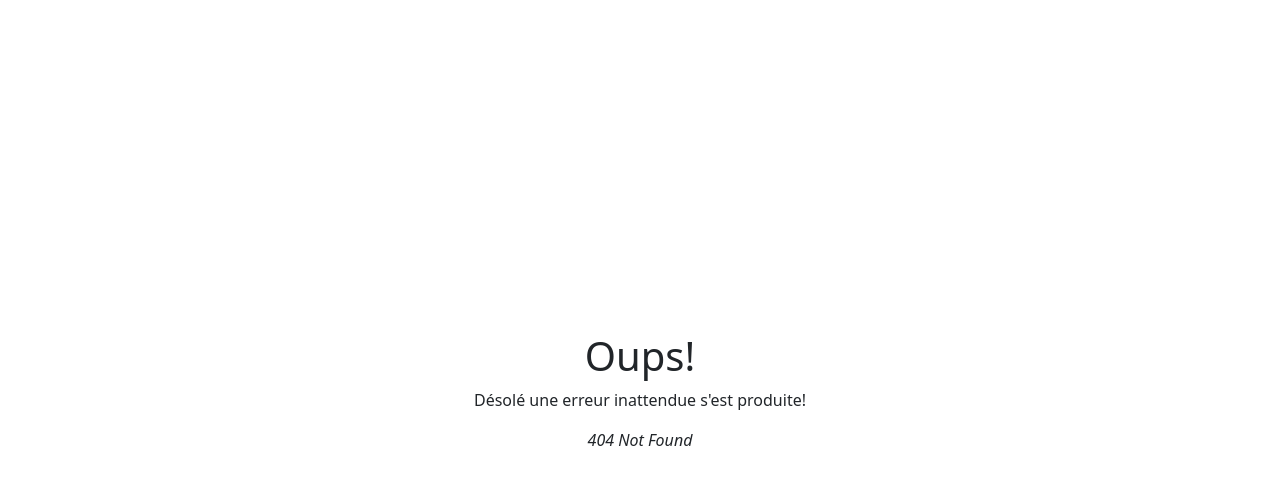
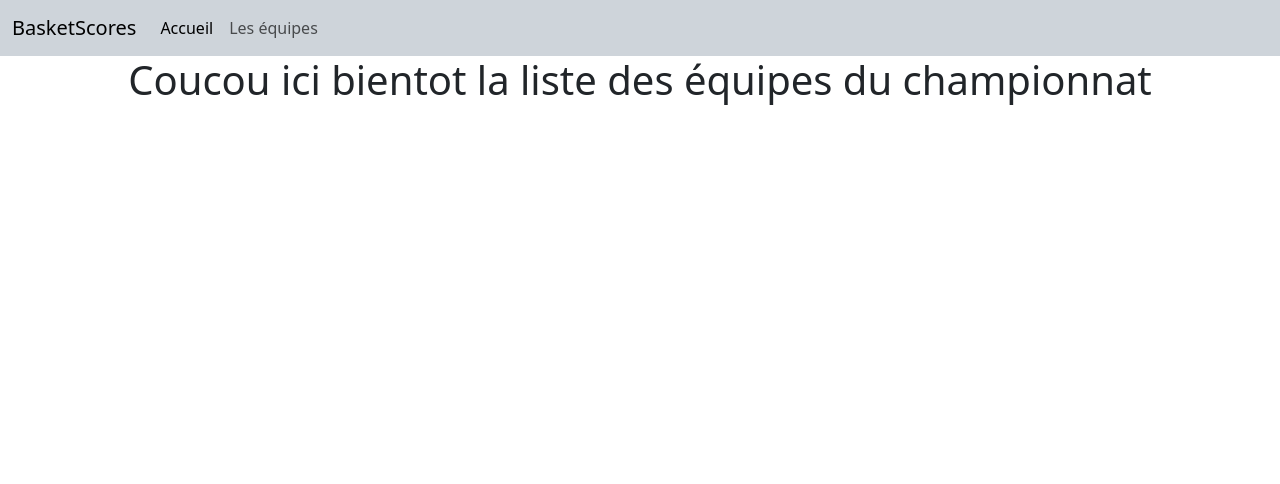
Before and after one commit to JeanNoLimit/Basket_scores, a React (Vite) app: page /teams in a window 1280 px wide. Before the commit this address had no page. Shown: the top 484 px of the page. Built offline with nearby package versions, Linux system fonts and the light colour scheme.

Commit message:
Mise en place système de routing et création futur page équipes

```diff
--- a/src/components/NavBar.jsx
+++ b/src/components/NavBar.jsx
@@ -1,23 +1,29 @@
+import {Outlet, Link} from 'react-router-dom'
+
 export default function NavBar() {
-
     return (
+        <>
             <nav className="navbar navbar-expand-lg bg-dark-subtle">
                 <div className="container-fluid">
-                <a className="navbar-brand" href="/">BasketScores</a>
+                    <Link className="navbar-brand" to={`/`}>BasketScores</Link>
                     <button className="navbar-toggler" type="button" data-bs-toggle="collapse" data-bs-target="#navbarSupportedContent" aria-controls="navbarSupportedContent" aria-expanded="false" aria-label="Toggle navigation">
                         <span className="navbar-toggler-icon"></span>
                     </button>
                     <div className="collapse navbar-collapse" id="navbarSupportedContent">
                         <ul className="navbar-nav me-auto mb-2 mb-lg-0">
                             <li className="nav-item">
-                        <a className="nav-link active" aria-current="page" href="/">Accueil</a>
+                                <Link className="nav-link active" aria-current="page" to={`/`}>Accueil</Link>
                             </li>
                             <li className="nav-item">
-                        <a className="nav-link" href="#">Les équipes</a>
+                                <Link className="nav-link" to={`teams`}>Les équipes</Link>
                             </li>
                         </ul>
                     </div>
                 </div>
             </nav>
+            <div>
+                <Outlet />
+            </div>
+        </>
     )
 }
--- /dev/null
+++ b/src/components/Teams.jsx
@@ -0,0 +1,7 @@
+export default function Teams() {
+    return (
+        <div>
+            <h1 className="text-center">Coucou ici bientot la liste des équipes du championnat</h1>
+        </div>
+    )
+}
--- a/src/main.jsx
+++ b/src/main.jsx
@@ -1,6 +1,7 @@
 import React from 'react'
 import ReactDOM from 'react-dom/client'
 import App from './components/App.jsx'
+import Teams from './components/Teams.jsx'
 import ErrorPage from './error-page.jsx'
 import NavBar from './components/NavBar.jsx'
 import './styles/index.css'
@@ -13,7 +14,17 @@ const router = createBrowserRouter([
   {
     path: "/",
     element: <NavBar/>,
-    errorElement: <ErrorPage/>
+    errorElement: <ErrorPage/>,
+    children: [
+      {
+        path: "/",
+        element: <App />,
+      },
+      {
+        path: "/teams",
+        element: <Teams />
+      }
+    ],
   }
 
 ]);
```
Lines whose indentation alone changed are shown as unchanged.
